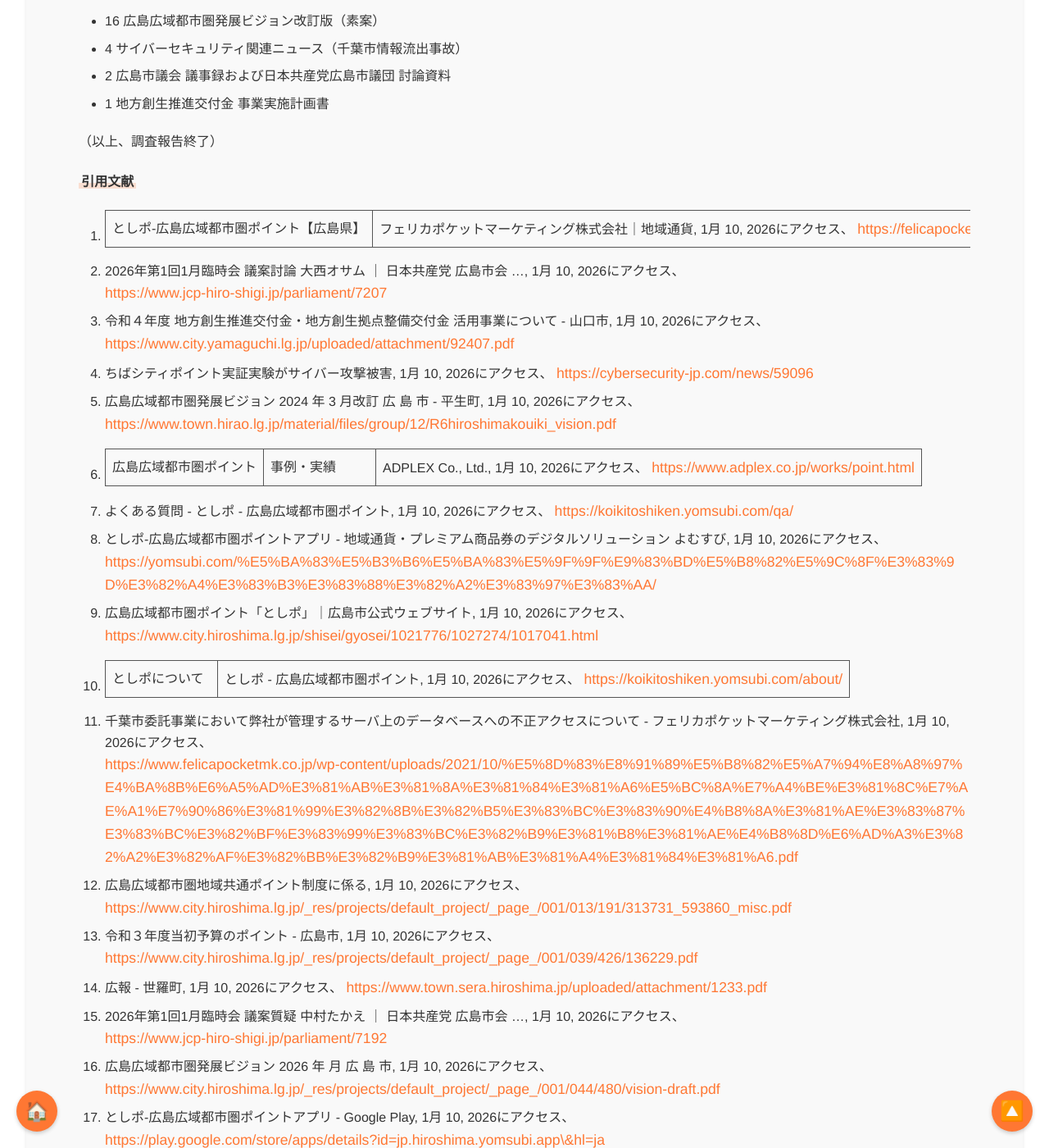
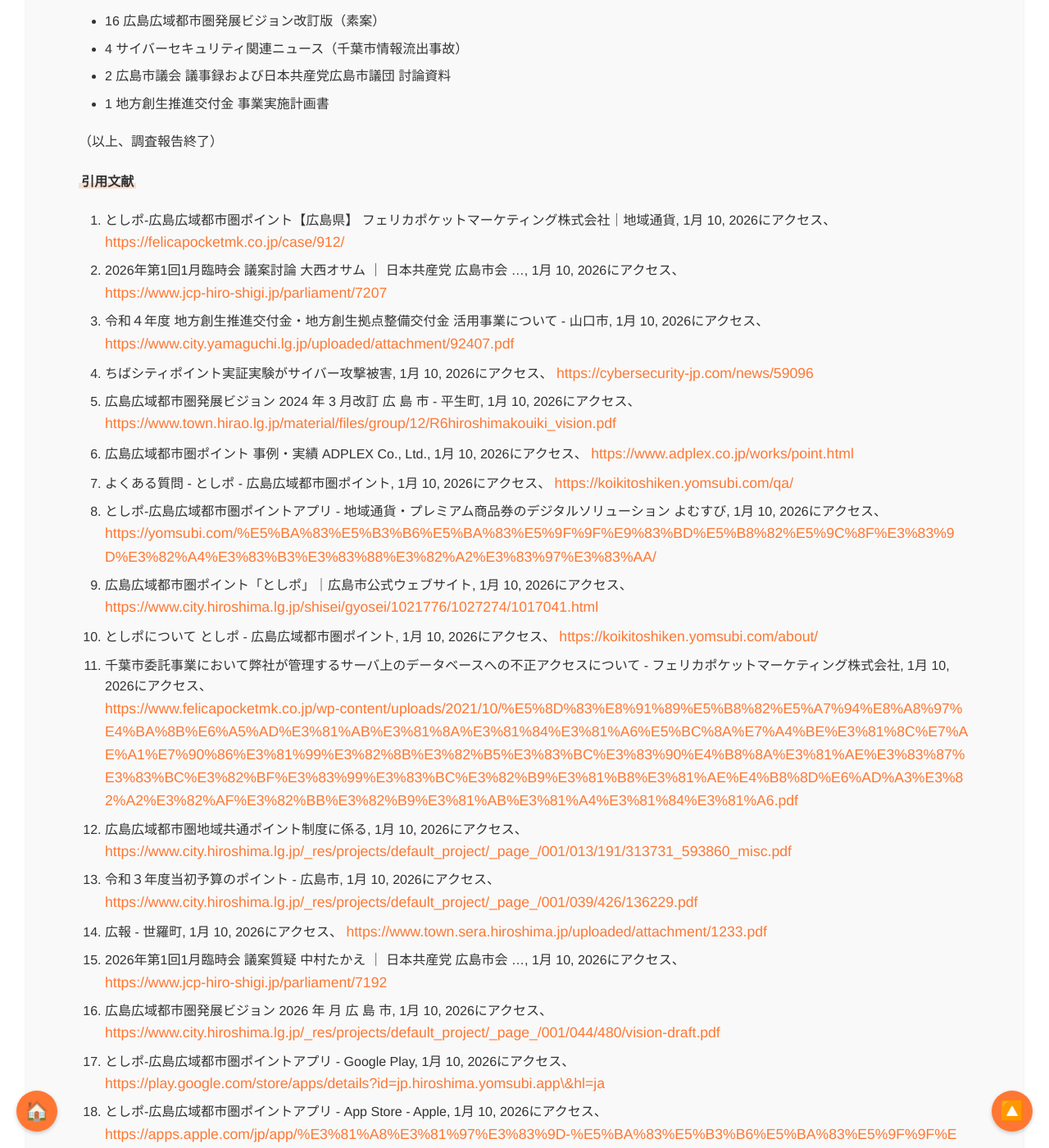
Before and after one commit to aegisfleet/share-deepresearch, a Jekyll site: the page built from _topics/soundness-of-toshipo-management/index.md, in a window 1280 px wide and 1400 px high, scrolled down 10860 px. Shown: the whole window at 82% size. Built offline with Jekyll 4.4.1, drawn with Linux system fonts in a browser that asks for light colours; nearby versions of some CDN libraries.

Commit message:
Auto update files

```diff
--- a/_topics/soundness-of-toshipo-management/index.md
+++ b/_topics/soundness-of-toshipo-management/index.md
@@ -231,16 +231,16 @@ FPM社は、千葉市から受託していた「ちばシティポイント」
 
 #### **引用文献**
 
-1. としポ-広島広域都市圏ポイント【広島県】 | フェリカポケットマーケティング株式会社｜地域通貨, 1月 10, 2026にアクセス、 [https://felicapocketmk.co.jp/case/912/](https://felicapocketmk.co.jp/case/912/)
+1. としポ-広島広域都市圏ポイント【広島県】 フェリカポケットマーケティング株式会社｜地域通貨, 1月 10, 2026にアクセス、 [https://felicapocketmk.co.jp/case/912/](https://felicapocketmk.co.jp/case/912/)
 2. 2026年第1回1月臨時会 議案討論 大西オサム ｜ 日本共産党 広島市会 ..., 1月 10, 2026にアクセス、 [https://www.jcp-hiro-shigi.jp/parliament/7207](https://www.jcp-hiro-shigi.jp/parliament/7207)
 3. 令和４年度 地方創生推進交付金・地方創生拠点整備交付金 活用事業について \- 山口市, 1月 10, 2026にアクセス、 [https://www.city.yamaguchi.lg.jp/uploaded/attachment/92407.pdf](https://www.city.yamaguchi.lg.jp/uploaded/attachment/92407.pdf)
 4. ちばシティポイント実証実験がサイバー攻撃被害, 1月 10, 2026にアクセス、 [https://cybersecurity-jp.com/news/59096](https://cybersecurity-jp.com/news/59096)
 5. 広島広域都市圏発展ビジョン 2024 年 3 月改訂 広 島 市 \- 平生町, 1月 10, 2026にアクセス、 [https://www.town.hirao.lg.jp/material/files/group/12/R6hiroshimakouiki\_vision.pdf](https://www.town.hirao.lg.jp/material/files/group/12/R6hiroshimakouiki_vision.pdf)
-6. 広島広域都市圏ポイント | 事例・実績 | ADPLEX Co., Ltd., 1月 10, 2026にアクセス、 [https://www.adplex.co.jp/works/point.html](https://www.adplex.co.jp/works/point.html)
+6. 広島広域都市圏ポイント 事例・実績 ADPLEX Co., Ltd., 1月 10, 2026にアクセス、 [https://www.adplex.co.jp/works/point.html](https://www.adplex.co.jp/works/point.html)
 7. よくある質問 \- としポ \- 広島広域都市圏ポイント, 1月 10, 2026にアクセス、 [https://koikitoshiken.yomsubi.com/qa/](https://koikitoshiken.yomsubi.com/qa/)
 8. としポ-広島広域都市圏ポイントアプリ \- 地域通貨・プレミアム商品券のデジタルソリューション よむすび, 1月 10, 2026にアクセス、 [https://yomsubi.com/%E5%BA%83%E5%B3%B6%E5%BA%83%E5%9F%9F%E9%83%BD%E5%B8%82%E5%9C%8F%E3%83%9D%E3%82%A4%E3%83%B3%E3%83%88%E3%82%A2%E3%83%97%E3%83%AA/](https://yomsubi.com/%E5%BA%83%E5%B3%B6%E5%BA%83%E5%9F%9F%E9%83%BD%E5%B8%82%E5%9C%8F%E3%83%9D%E3%82%A4%E3%83%B3%E3%83%88%E3%82%A2%E3%83%97%E3%83%AA/)
 9. 広島広域都市圏ポイント「としポ」｜広島市公式ウェブサイト, 1月 10, 2026にアクセス、 [https://www.city.hiroshima.lg.jp/shisei/gyosei/1021776/1027274/1017041.html](https://www.city.hiroshima.lg.jp/shisei/gyosei/1021776/1027274/1017041.html)
-10. としポについて | としポ \- 広島広域都市圏ポイント, 1月 10, 2026にアクセス、 [https://koikitoshiken.yomsubi.com/about/](https://koikitoshiken.yomsubi.com/about/)
+10. としポについて としポ \- 広島広域都市圏ポイント, 1月 10, 2026にアクセス、 [https://koikitoshiken.yomsubi.com/about/](https://koikitoshiken.yomsubi.com/about/)
 11. 千葉市委託事業において弊社が管理するサーバ上のデータベースへの不正アクセスについて \- フェリカポケットマーケティング株式会社, 1月 10, 2026にアクセス、 [https://www.felicapocketmk.co.jp/wp-content/uploads/2021/10/%E5%8D%83%E8%91%89%E5%B8%82%E5%A7%94%E8%A8%97%E4%BA%8B%E6%A5%AD%E3%81%AB%E3%81%8A%E3%81%84%E3%81%A6%E5%BC%8A%E7%A4%BE%E3%81%8C%E7%AE%A1%E7%90%86%E3%81%99%E3%82%8B%E3%82%B5%E3%83%BC%E3%83%90%E4%B8%8A%E3%81%AE%E3%83%87%E3%83%BC%E3%82%BF%E3%83%99%E3%83%BC%E3%82%B9%E3%81%B8%E3%81%AE%E4%B8%8D%E6%AD%A3%E3%82%A2%E3%82%AF%E3%82%BB%E3%82%B9%E3%81%AB%E3%81%A4%E3%81%84%E3%81%A6.pdf](https://www.felicapocketmk.co.jp/wp-content/uploads/2021/10/%E5%8D%83%E8%91%89%E5%B8%82%E5%A7%94%E8%A8%97%E4%BA%8B%E6%A5%AD%E3%81%AB%E3%81%8A%E3%81%84%E3%81%A6%E5%BC%8A%E7%A4%BE%E3%81%8C%E7%AE%A1%E7%90%86%E3%81%99%E3%82%8B%E3%82%B5%E3%83%BC%E3%83%90%E4%B8%8A%E3%81%AE%E3%83%87%E3%83%BC%E3%82%BF%E3%83%99%E3%83%BC%E3%82%B9%E3%81%B8%E3%81%AE%E4%B8%8D%E6%AD%A3%E3%82%A2%E3%82%AF%E3%82%BB%E3%82%B9%E3%81%AB%E3%81%A4%E3%81%84%E3%81%A6.pdf)
 12. 広島広域都市圏地域共通ポイント制度に係る, 1月 10, 2026にアクセス、 [https://www.city.hiroshima.lg.jp/\_res/projects/default\_project/\_page\_/001/013/191/313731\_593860\_misc.pdf](https://www.city.hiroshima.lg.jp/_res/projects/default_project/_page_/001/013/191/313731_593860_misc.pdf)
 13. 令和３年度当初予算のポイント \- 広島市, 1月 10, 2026にアクセス、 [https://www.city.hiroshima.lg.jp/\_res/projects/default\_project/\_page\_/001/039/426/136229.pdf](https://www.city.hiroshima.lg.jp/_res/projects/default_project/_page_/001/039/426/136229.pdf)
```
